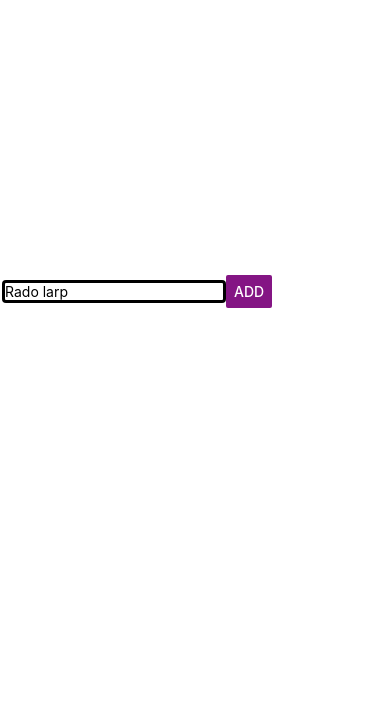
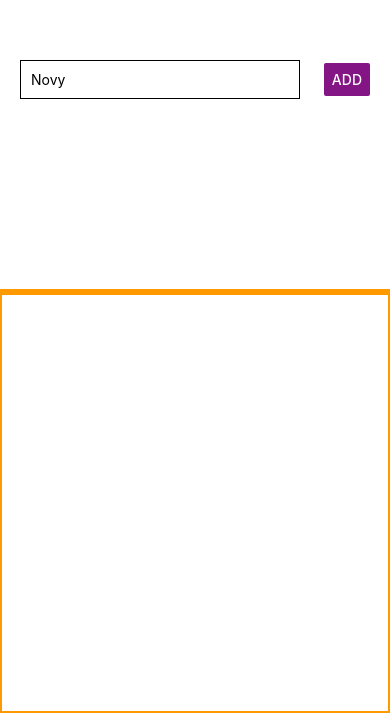
Before and after one commit to fedorcak/FEDORCAK_PMA_05, a React Native app: screen / in a window 390 px wide. Shown: the part 131-844 px from the top of the page. Built offline with nearby package versions, Linux system fonts and the light colour scheme.

Commit message:
Item.js, styles

```diff
--- a/App.js
+++ b/App.js
@@ -1,7 +1,15 @@
 import { StatusBar } from "expo-status-bar";
-import { useState } from "react";
+import { use, useState } from "react";
 import { TextInput, Button } from "react-native";
-import { StyleSheet, Text, View } from "react-native";
+import {
+  StyleSheet,
+  Text,
+  View,
+  ScrollView,
+  FlatList,
+  Item,
+} from "react-native";
+//import Item from "./src/components/Item";
 
 export default function App() {
   const [item, setItem] = useState("");
@@ -21,17 +29,25 @@ export default function App() {
       <View style={styles.inputContainer}>
         <TextInput
           onChangeText={handleInputText}
-          placeholder="Rado larp"
+          placeholder="Novy"
           style={styles.input}
         />
         <Button onPress={handleAddItem} title="add" color="#841584" />
+      </View>
 
+      <ScrollView style={styles.udalosti}>
         <View style={styles.udalosti}>
-          {task.map((i) => {
-            <Text>{i}</Text>;
-          })}
+          {task.map((i, index) => (
+            <Text key={index}>{i}</Text>
+          ))}
         </View>
-      </View>
+
+        <FlatList
+          data={task}
+          renderItem={({ item }) => <Item title={item.title} />}
+          keyExtractor={(item) => item.id}
+        />
+      </ScrollView>
     </View>
   );
 }
@@ -39,19 +55,23 @@ export default function App() {
 const styles = StyleSheet.create({
   container: {
     flex: 1,
-    margin: 2,
   },
   inputContainer: {
     flex: 1,
-    justifyContent: "space-around",
+    justifyContent: "space-between",
     alignItems: "center",
     flexDirection: "row",
+    paddingHorizontal: 20,
   },
   input: {
-    borderWidth: 3,
-    borderRadius: 4,
+    borderWidth: 1,
+    padding: 10,
+    width: "80%",
   },
   udalosti: {
-    flex: 5,
+    flex: 2,
+    borderWidth: 2,
+    borderColor: "#ff9900",
+    color: "#0d0d0d",
   },
 });
--- /dev/null
+++ b/src/components/Item.js
@@ -0,0 +1,11 @@
+import { Text, StyleSheet } from "react-native";
+
+export default function Item({ title }) {
+  return <Text style={styles.taskItem}>{title}</Text>;
+}
+
+const styles = StyleSheet.create({
+  taskItem: {
+    borderColor: "#ff9900",
+  },
+});
```
